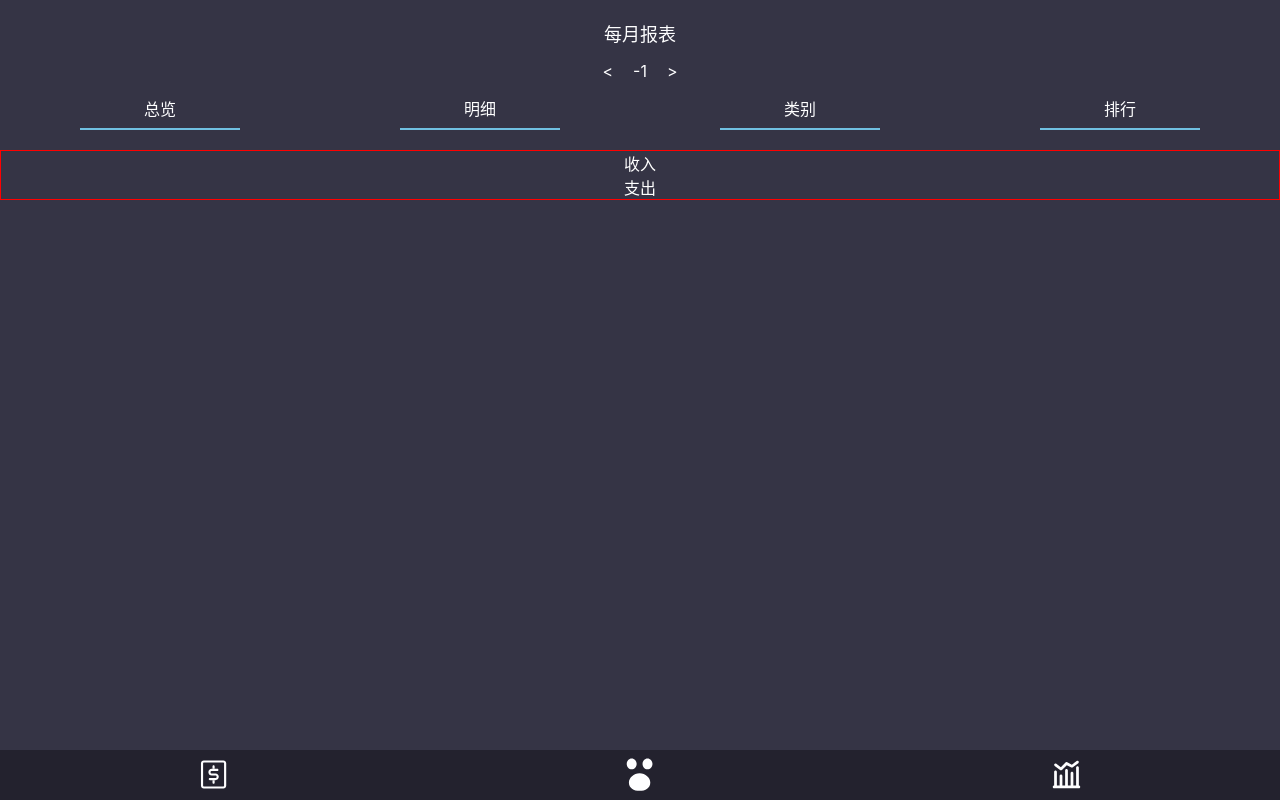
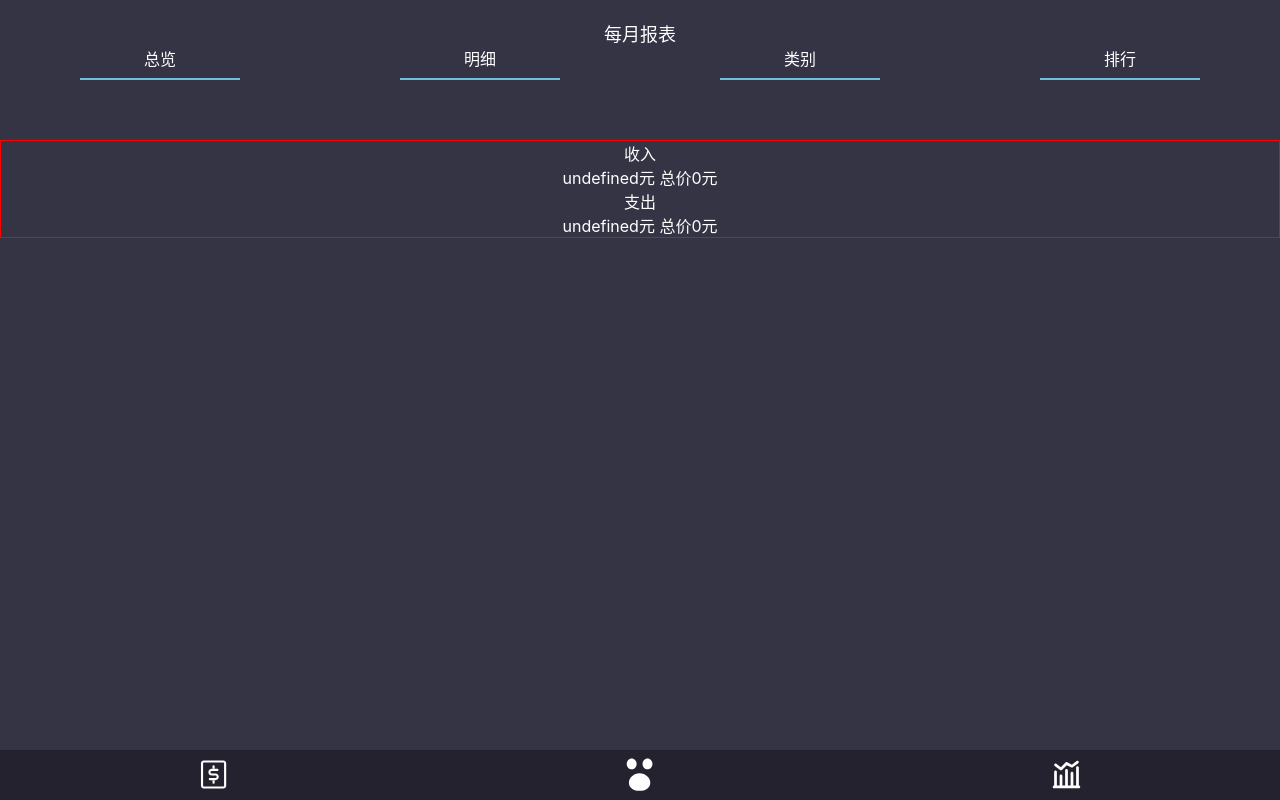
Before and after one commit to DevSuno/moze, a Vue app: page /#/statement in a window 1280 px wide. Built offline with nearby package versions, Linux system fonts and the light colour scheme.

Commit message:
重新调整数据

```diff
--- a/src/components/Statement/Swiper/Swiper.vue
+++ b/src/components/Statement/Swiper/Swiper.vue
@@ -63,19 +63,30 @@
         }
 
         get pay() {
-            return this.newRecordList.filter((i: { selectedTag: string }) => i.selectedTag === '支出')
+            const arr = this.newRecordList.filter((i: { selectedTag: string }) => i.selectedTag === '支出')
                 .sort((a: any, b: any) => {
                         return new Date(b.selectedDate).getTime() - new Date(a.selectedDate).getTime();
                     }
                 );
+            const total = arr.reduce((sum: number, item: { output: string }) => {
+                return sum + Number(item.output);
+            }, 0);
+            arr.push({ total: total });
+
+            return arr;
         }
 
         get earning() {
-            return this.newRecordList.filter((i: { selectedTag: string }) => i.selectedTag === '收入')
+            const arr = this.newRecordList.filter((i: { selectedTag: string }) => i.selectedTag === '收入')
                 .sort((a: any, b: any) => {
                         return new Date(b.selectedDate).getTime() - new Date(a.selectedDate).getTime();
                     }
                 );
+            const  total = arr.reduce((sum: number, item: { output: string }) => {
+                return sum + Number(item.output);
+            }, 0);
+            arr.push({ total: total });
+            return arr
         }
 
         get dateRecordList() {
@@ -101,7 +112,7 @@
 
 <style lang="scss" scoped>
     .swiper {
-        margin-top: 30px;
+        margin-top: 70px;
         width: 100vw;
 
         .swiper-slide {
--- a/src/components/Statement/Swiper/SwiprIterm/TagRecordList.vue
+++ b/src/components/Statement/Swiper/SwiprIterm/TagRecordList.vue
@@ -8,6 +8,7 @@
                 <p v-for="(earning , index ) in this.data.tagRecordList[0] " :key="index">
                     {{earning.selectedDate}}
                     {{earning.output + '元'}}
+                    {{'总价' + earning.total + '元'}}
                 </p>
             </div>
             <div class="pay">
@@ -16,6 +17,7 @@
                 <p v-for="( pay, index ) in this.data.tagRecordList[1] " :key="index">
                     {{pay.selectedDate}}
                     {{pay.output + '元'}}
+                    {{'总价' + pay.total + '元'}}
                 </p>
             </div>
 <!--            <h3 v-for="(Tag,index) in data.tagRecordList" :key="index">
--- a/src/views/Statement.vue
+++ b/src/views/Statement.vue
@@ -1,7 +1,6 @@
 <template>
     <Layout class-prefix="layout">
         <Topbar/>
-        <Timestamp/>
         <Items/>
         <Swiper2/>
     </Layout>
```
